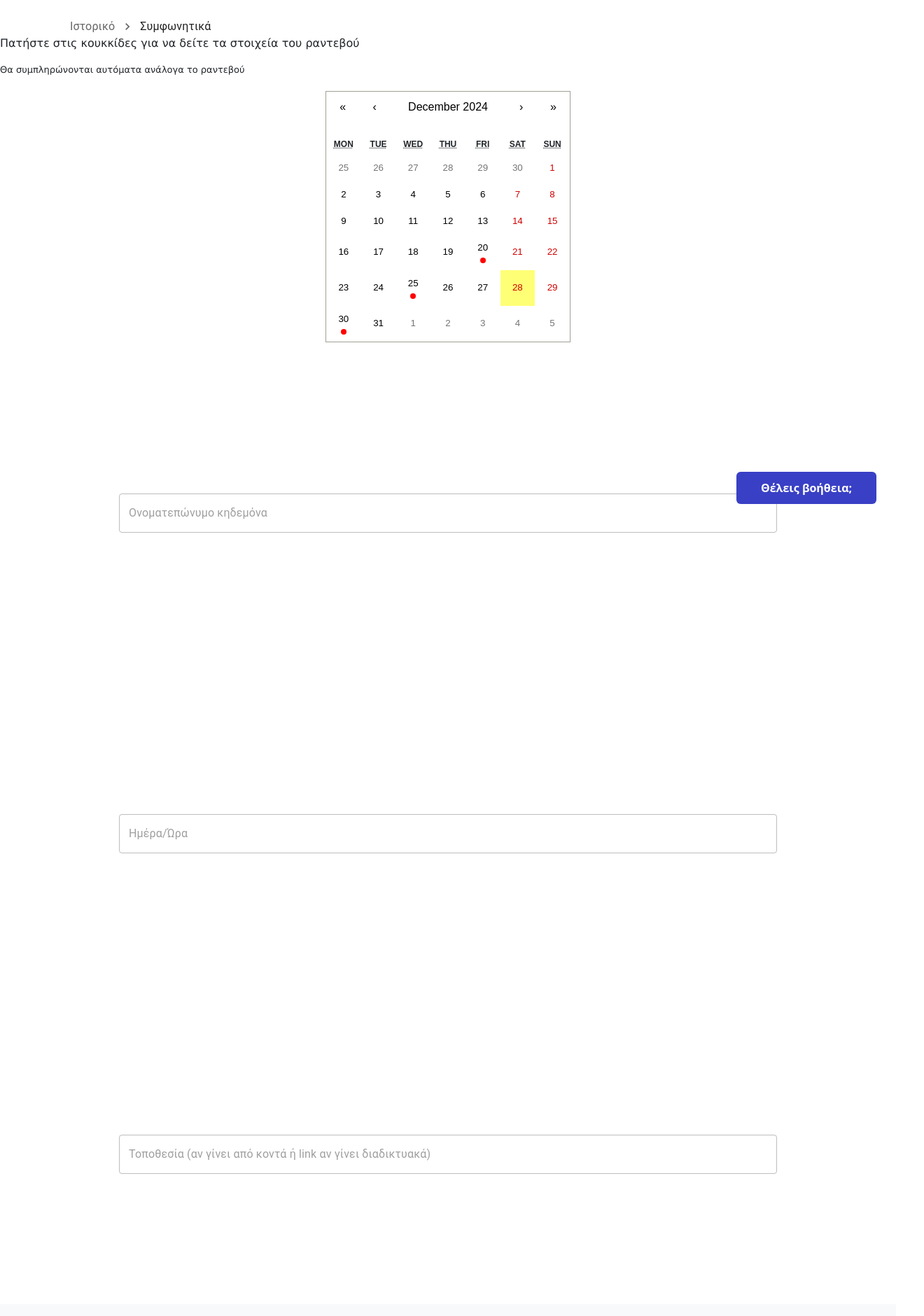
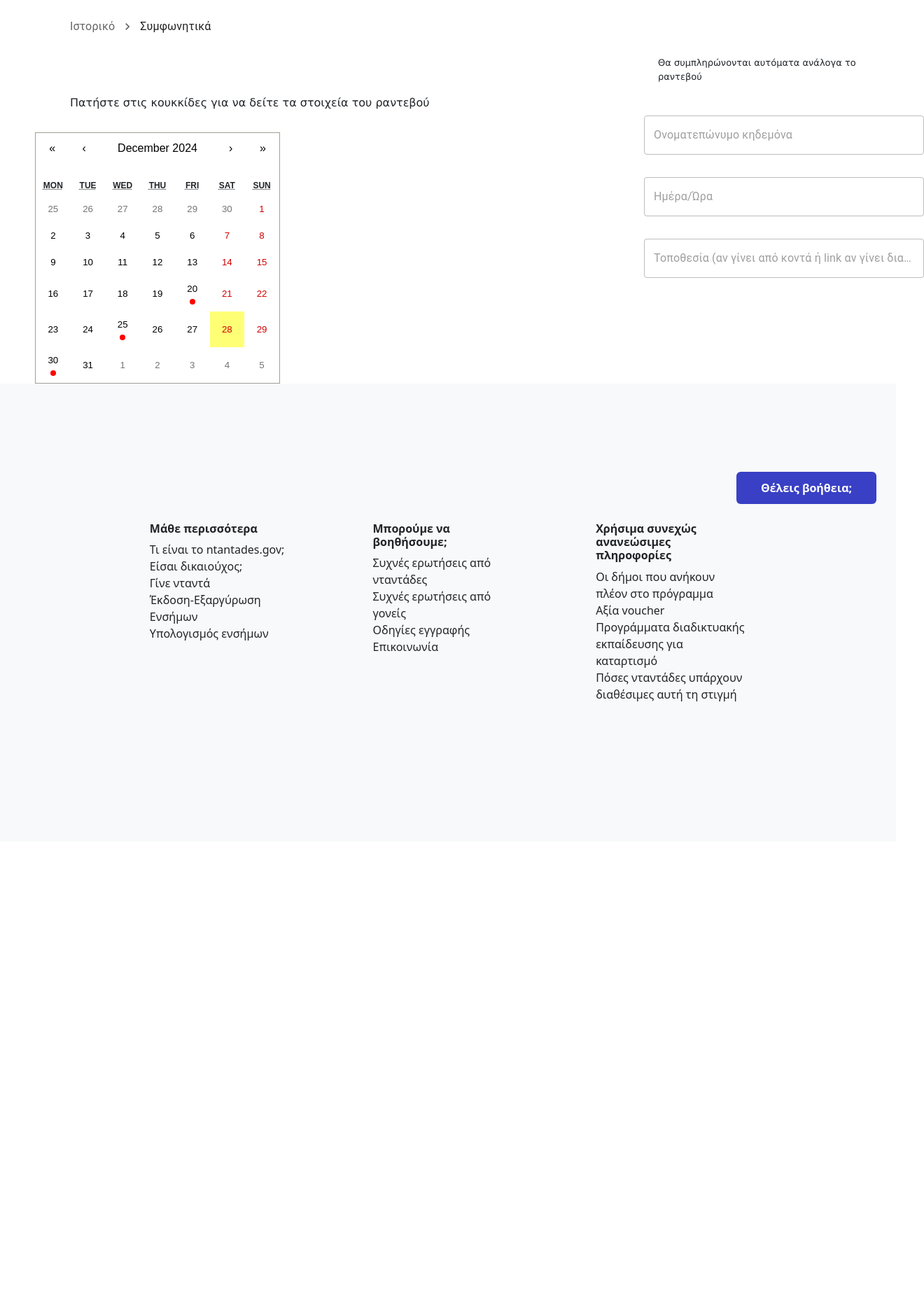
Before and after one commit to giannisz2/Website_Nannies, a React (Vite) app: page /MeetingNanny in a window 1280 px wide. Shown: the part 80-1960 px from the top of the page at 70% size, 1320 px wide, since content can reach past the window. After the commit the page ends 1282 px from the top, so only its background shows below. Built offline with nearby package versions, Linux system fonts and the light colour scheme.

Commit message:
meetingNanny ok

```diff
--- a/src/App.jsx
+++ b/src/App.jsx
@@ -1,3 +1,4 @@
+import React from 'react';
 import HomePage from './pages/HomePage';
 import 'bootstrap/dist/css/bootstrap.min.css';
 import SelectionCriteria from './pages/nannies/SelectionCriteria';
@@ -12,10 +13,8 @@ import FirstStep from "./pages/nannies/FirstStep.jsx"
 import PersonalInfoDone from './pages/nannies/PersonalInfoDone.jsx';
 import SecondStep from './pages/nannies/SecondStep.jsx';
 import ThirdStep from './pages/nannies/ThirdStep.jsx';
-import SelectionCriteriaGoneis from './pages/parents/SelectionCriteriaGoneis.jsx';
+import SelectionCriteriaParents from './pages/parents/SelectionCriteriaParents.jsx';
 import MeetingNanny from './pages/nannies/MeetingNanny.jsx';
-import React from 'react';
-import TestCalendar from './pages/nannies/TestCalendar.jsx';
 
 function App() {
   return (
@@ -33,9 +32,8 @@ function App() {
           <Route path="/test" element={<Test/>}/>
           <Route path="/SecondStep" element={<SecondStep/>}/>
           <Route path="/ThirdStep" element={<ThirdStep/>}/>
-          <Route path="/SelectionCriteriaGoneis" element={<SelectionCriteriaGoneis/>}/>
+          <Route path="/SelectionCriteriaParents" element={<SelectionCriteriaParents/>}/>
           <Route path="/MeetingNanny" element={<MeetingNanny/>}/>
-          <Route path="/TestCalendar" element={<TestCalendar/>}/>
         </Routes>
       </BrowserRouter>
     </>
--- a/src/pages/nannies/MeetingNanny.jsx
+++ b/src/pages/nannies/MeetingNanny.jsx
@@ -59,60 +59,26 @@ export default function MeetingNanny() {
         <Breadcrumb />
       </div>
       <div>
+        <p className="text4">
+          Θα συμπληρώνονται αυτόματα ανάλογα το ραντεβού
+        </p>
         <p className="text3">
           Πατήστε στις κουκκίδες για να δείτε τα στοιχεία του ραντεβού
         </p>
-        <p className="text2">
-          Θα συμπληρώνονται αυτόματα ανάλογα το ραντεβού
-        </p>
       </div>
-
+      <div className="form-section">
+        <Row className="row2">
+          <TextField fullWidth={false} label="Ονοματεπώνυμο κηδεμόνα" type="text" value={appointmentInfo1} className="my-3" disabled />
+          <TextField fullWidth={false} label="Ημέρα/Ώρα" type="text" value={appointmentInfo2} className="my-3" disabled />
+          <TextField fullWidth={false} label="Τοποθεσία (αν γίνει από κοντά ή link αν γίνει διαδικτυακά)" type="text" value={appointmentInfo3} className="my-3" disabled />
+        </Row>
+      </div>
       <div className="content flex-grow-1 d-flex align-items-center justify-content-center">
-        {/* Εμφάνιση ημερολογίου */}
         <Calendar
           onClickDay={handleDateClick} // Χειριστής όταν επιλέγεται ημερομηνία
-          tileContent={tileContent} // Προσθήκη bullets
+          tileContent={tileContent}
         />
       </div>
-
-      {/* Εμφάνιση πληροφοριών ραντεβού στο TextField */}
-      <div className="form-section">
-        <Row className="row">
-          <TextField
-            fullWidth
-            label="Ονοματεπώνυμο κηδεμόνα"
-            type="text"
-            value={appointmentInfo1} // Οι πληροφορίες του ραντεβού εμφανίζονται εδώ
-            className="my-3"
-            disabled // Κάνει το πεδίο μη επεξεργάσιμο
-          />
-        </Row>
-      </div>
-      <div className="form-section">
-        <Row className="row">
-          <TextField
-            fullWidth
-            label="Ημέρα/Ώρα"
-            type="text"
-            value={appointmentInfo2} // Οι πληροφορίες του ραντεβού εμφανίζονται εδώ
-            className="my-3"
-            disabled // Κάνει το πεδίο μη επεξεργάσιμο
-          />
-        </Row>
-      </div>
-      <div className="form-section">
-        <Row className="row">
-          <TextField
-            fullWidth
-            label="Τοποθεσία (αν γίνει από κοντά ή link αν γίνει διαδικτυακά)"
-            type="text"
-            value={appointmentInfo3} // Οι πληροφορίες του ραντεβού εμφανίζονται εδώ
-            className="my-3"
-            disabled // Κάνει το πεδίο μη επεξεργάσιμο
-          />
-        </Row>
-      </div>
-
       <Footer />
     </div>
   );
--- a/src/pages/nannies/TestCalendar.jsx
+++ /dev/null
@@ -1,14 +0,0 @@
-import React, { useState } from 'react';
-import Calendar from 'react-calendar';
-import 'react-calendar/dist/Calendar.css';
-
-export default function TestComponent() {
-  const [value, setValue] = useState(new Date());
-
-  return (
-    <div style={{ padding: '20px', border: '1px solid #ccc' }}>
-      <h1>Test Calendar</h1>
-      <Calendar onChange={setValue} value={value} />
-    </div>
-  );
-}
--- a/src/pages/parents/SelectionCriteriaGoneis.jsx
+++ b/src/pages/parents/SelectionCriteriaParents.jsx
@@ -7,7 +7,7 @@ import PeopleAltIcon from '@mui/icons-material/PeopleAlt';
 import WalletIcon from '@mui/icons-material/Wallet';
 import NannyImage from '../../assets/images/parents.jpg'
 import HelpButton from '../../components/buttons/HelpButton';
-import '../../styles/SelectionCriteriaGoneis.css'
+import '../../styles/SelectionCriteriaParents.css'
 
 import { useNavigate } from 'react-router-dom';
 
--- a/src/styles/MeetingNanny.css
+++ b/src/styles/MeetingNanny.css
@@ -21,18 +21,31 @@
     padding: 70px;
 }
 
+
 .text3 {
     font-family: Verdana, Geneva, Tahoma, sans-serif;
     font-size: medium;
+    margin-top: 10px;
+    margin-left: 100px;
 }
 
-.text2 {
+.text4 {
     font-family: Verdana, Geneva, Tahoma, sans-serif;
     font-size: small;
+    margin-top: 30px;
+    margin-left: 940px;
 }
 
 .row {
     margin: 150px;
+}
+
+
+.row2 {
+    width: 400px;
+    height: 40px;
+    margin-top: -60px;
+    margin-left: 900px;
 }
 
 #breadCrumb {
@@ -41,10 +54,9 @@
 }
 
 .content {
-    margin-top: 20px;
+    margin-top: -170px;
+    margin-right: 830px;
     display: flex;
-    justify-content: center;
-    align-items: center;
 }
 
 .form-section {
```
Also changed, not shown: src/styles/SelectionCriteriaParents.css (renamed from src/styles/SelectionCriteriaGoneis.css).
